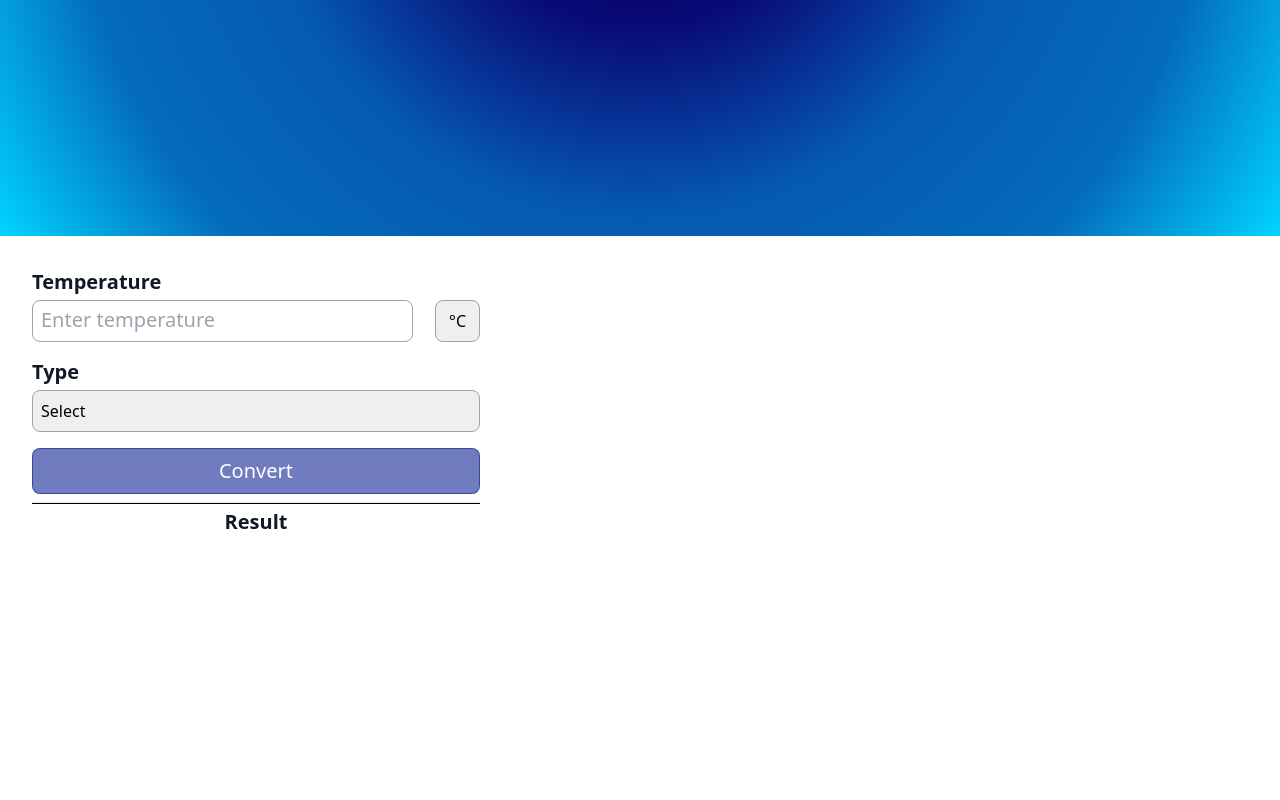
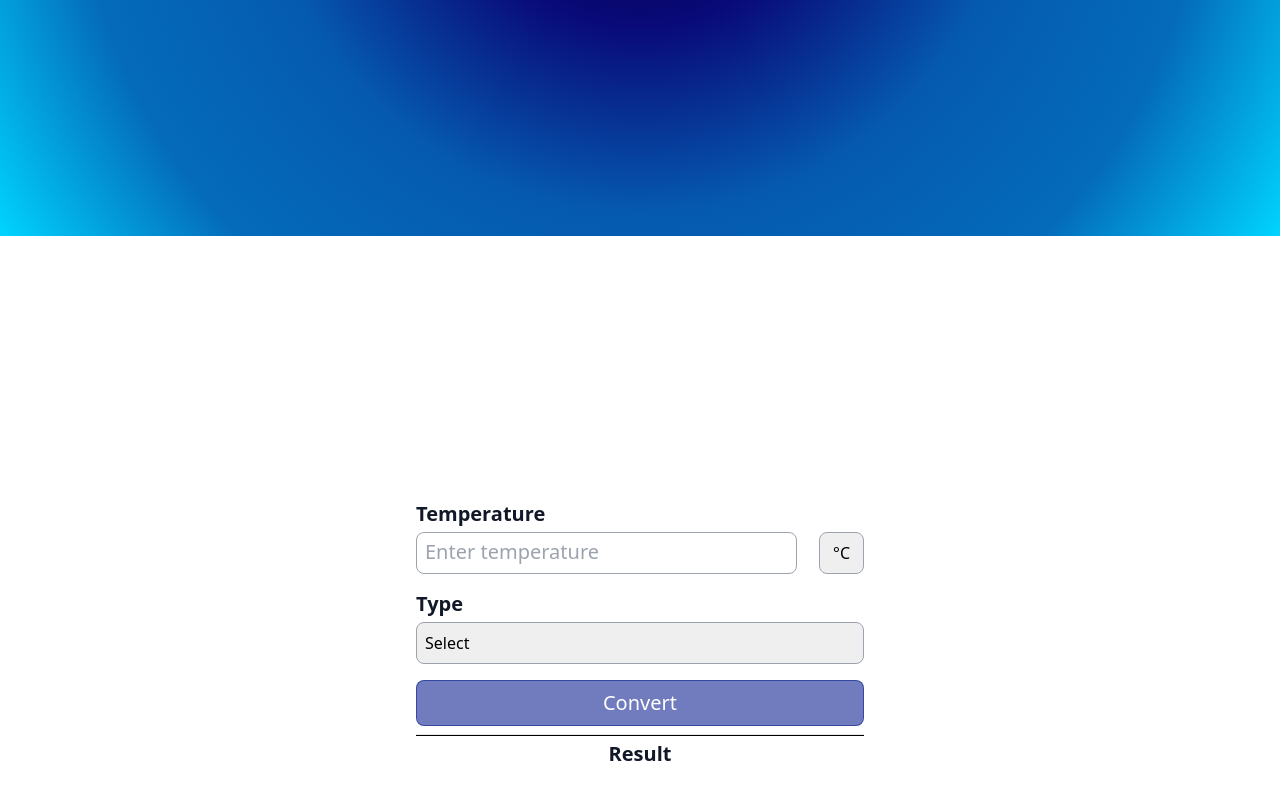
Before and after one commit to sagardwivedi/temperature-conveter, a React (Create React App) app: page / in a window 1280 px wide. Shown: the part 564-1364 px from the top of the page. Built offline with nearby package versions, Linux system fonts and the light colour scheme.

Commit message:
No message

```diff
--- a/src/App.js
+++ b/src/App.js
@@ -19,13 +19,15 @@ function App() {
     };
 
     return (
-        <>
-            <div className="backg flex h-screen w-full items-center justify-center">
-                <h1 className="animate-pulse text-8xl font-bold text-white">
-                    Converter
-                </h1>
+        <div className="scrollbar-hide overflow-y-hidden">
+            <div>
+                <div className="backg flex h-screen w-full items-center justify-center bg-fixed">
+                    <h1 className="animate-pulse text-8xl font-bold text-white">
+                        Converter
+                    </h1>
+                </div>
             </div>
-            <div className="h-screen">
+            <div className="flex h-screen items-center justify-center">
                 <section className="w-[90%] max-w-lg rounded-xl bg-transparent p-8">
                     <form>
                         <div className="space-y-4">
@@ -82,7 +84,7 @@ function App() {
                     </form>
                 </section>
             </div>
-        </>
+        </div>
     );
 }
 
```
Also changed, not shown: 1 other file (tests, documents, lock files or other folders).
